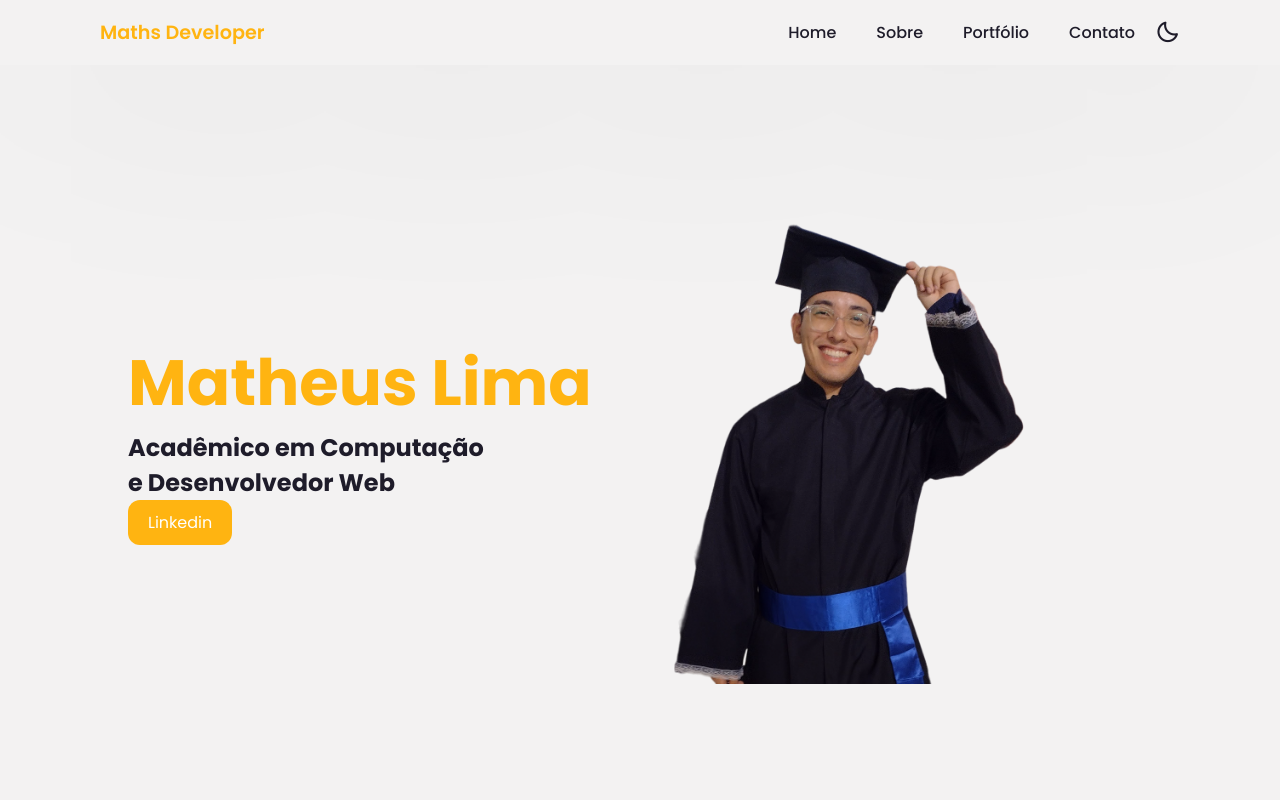
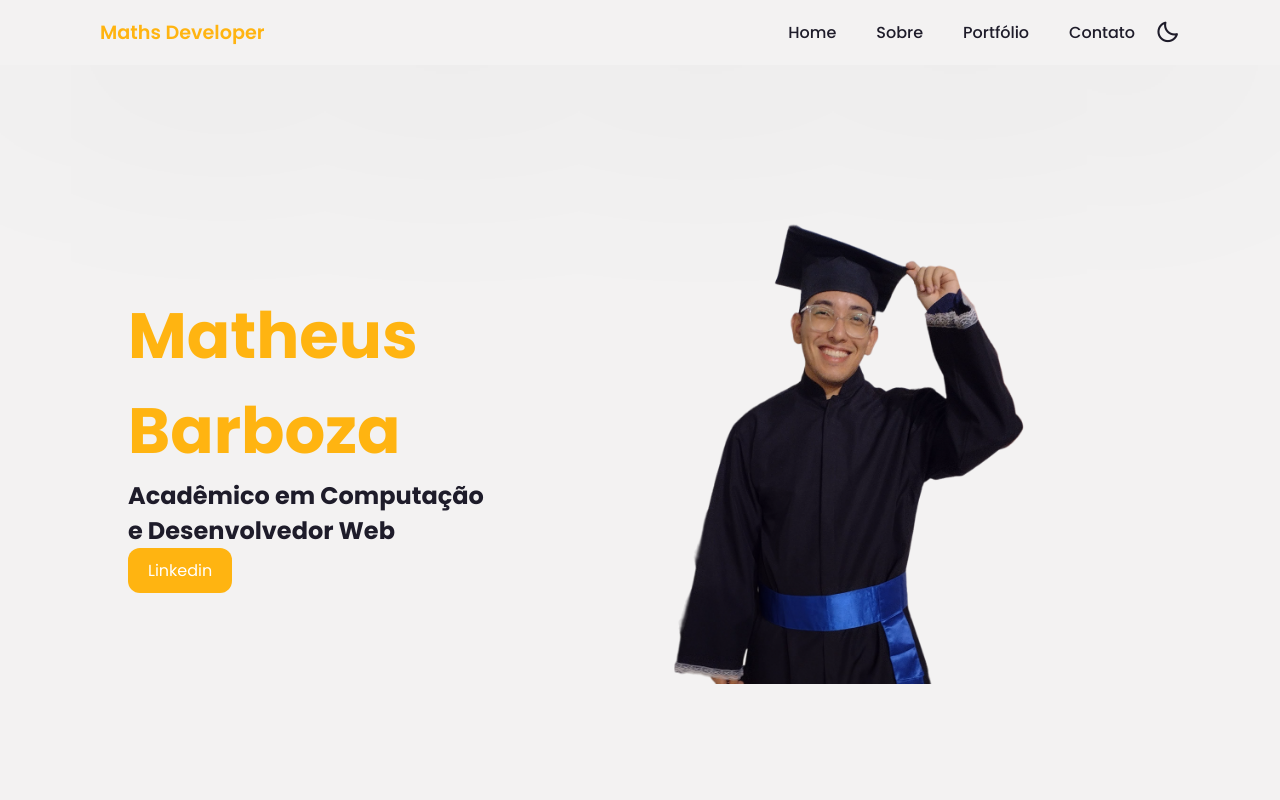
Before and after one commit to Maths9/Matheusdeveloper, a website: page index.html in a window 1280 px wide. Shown: the top 800 px of the page. Drawn offline with nearby package versions, Linux system fonts and the light colour scheme.

Commit message:
Update index.html

```diff
--- a/index.html
+++ b/index.html
@@ -4,7 +4,7 @@
     <meta charset="UTF-8" />
     <meta http-equiv="X-UA-Compatible" content="IE=edge" />
     <meta name="viewport" content="width=device-width, initial-scale=1.0" />
-    <title> Matheus Lima </title>
+    <title> Matheus DEV </title>
     <link
       rel="stylesheet"
       href="https://cdn.jsdelivr.net/npm/boxicons@latest/css/boxicons.min.css"
@@ -30,7 +30,7 @@
     <!-- Home Section -->
     <section class="home" id="home">
       <div class="home-text">
-        <h1>Matheus Lima</h1>
+        <h1>Matheus Barboza</h1>
         <h2>
           Acadêmico em Computação <br />
           e Desenvolvedor Web
```
